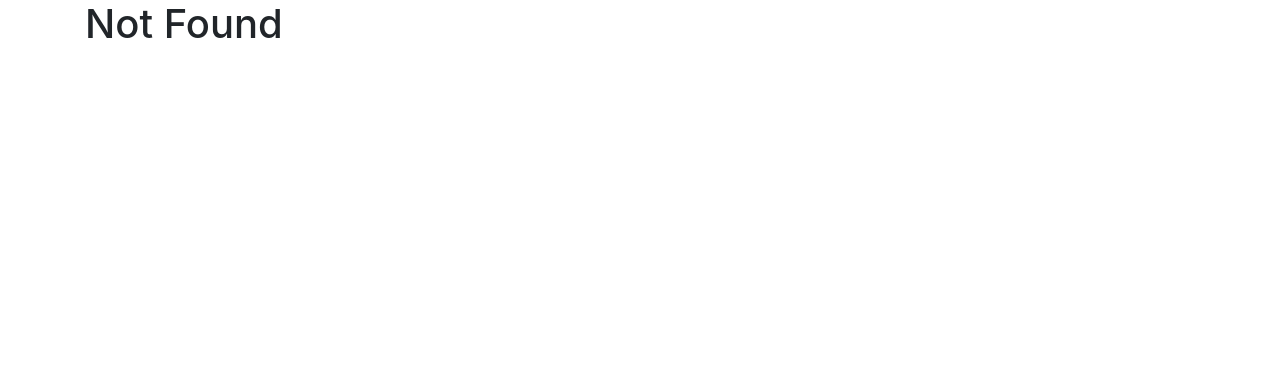
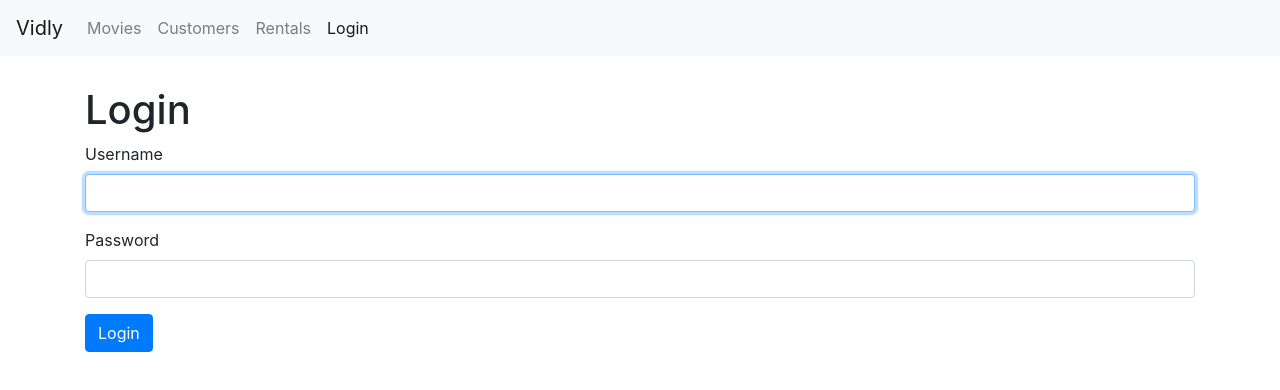
Before and after one commit to SherifNasrat/vidly, a React (Create React App) app: page /login in a window 1280 px wide. Before the commit this address led to /not-found. Shown: the top 390 px of the page. Built offline with nearby package versions, Linux system fonts and the light colour scheme.

Commit message:
Lesson 7 forms

```diff
--- a/package.json
+++ b/package.json
@@ -10,6 +10,7 @@
     "font-awesome": "^4.7.0",
     "jquery": "^3.6.0",
     "lodash": "^4.17.10",
+    "popper.js": "^1.16.1",
     "prop-types": "^15.6.2",
     "react": "^17.0.2",
     "react-dom": "^17.0.2",
--- a/src/App.js
+++ b/src/App.js
@@ -1,26 +1,32 @@
-import React, { Component } from 'react';
-import './App.css';
-import Movies from './components/movies';
-import { Tab } from "bootstrap";
-import {Route,Redirect,Switch} from 'react-router-dom';
-import Customers from './components/customers';
-import Rentals from './components/rentals';
-import NotFound from './components/notFound';
+import React, { Component } from "react";
+import { Route, Redirect, Switch } from "react-router-dom";
+import Movies from "./components/movies";
+import MovieForm from './components/movieForm';
+import Customers from "./components/customers";
+import Rentals from "./components/rentals";
+import NotFound from "./components/notFound";
+import NavBar from "./components/navBar";
+import LoginForm from "./components/loginForm";
+import "./App.css";
 
-class App extends Component
-{
-  render(){
+class App extends Component {
+  render() {
     return (
-      <main className='container'>
+      <>
+        <NavBar />
+        <main className="container">
           <Switch>
+            <Route path="/movies/:id" component={MovieForm}/>
+            <Route path="/login" component={LoginForm}/>
             <Route path="/movies" component={Movies}></Route>
             <Route path="/customers" component={Customers}></Route>
             <Route path="/rentals" component={Rentals}></Route>
             <Route path="/not-found" component={NotFound}></Route>
-        <Redirect from="/" exact to="/movies"/>
-        <Redirect to="/not-found"/>
+            <Redirect from="/" exact to="/movies" />
+            <Redirect to="/not-found" />
           </Switch>
         </main>
+      </>
     );
   }
 }
--- a/src/components/common/tableHeader.jsx
+++ b/src/components/common/tableHeader.jsx
@@ -1,5 +1,4 @@
 import React from "react";
-import { Tab } from "bootstrap";
 //columns: array
 //sortColumn: object
 //onSort: function
--- /dev/null
+++ b/src/components/loginForm.jsx
@@ -0,0 +1,39 @@
+import React from "react";
+
+class LoginForm extends React.Component {
+    state = {
+        account:{username:"",password:""}
+    };
+    handleSubmit = e => {
+        e.preventDefault();
+        //Call server
+        //save changes
+        console.log("Submitted");
+    };
+    handleChange = ({currentTarget:input}) => {
+        const account = {...this.state.account};
+        account[input.name]=input.value;
+        this.setState({account});
+    };
+    render() {
+        const {account}=this.state;
+    return (
+      <div>
+        <h1>Login</h1>
+        <form onSubmit={this.handleSubmit}>
+          <div className="form-group">
+            <label htmlFor="username">Username</label>
+            <input name="username" value={account.username} onChange={this.handleChange} autoFocus id="username" type="text" className="form-control" />
+          </div>
+          <div className="form-group">
+            <label htmlFor="password">Password</label>
+            <input name="password" value={account.password} onChange={this.handleChange} id="password" type="text" className="form-control" />
+          </div>
+          <button className="btn btn-primary">Login</button>
+        </form>
+      </div>
+    );
+  }
+}
+
+export default LoginForm;
--- a/src/components/movieForm.jsx
+++ b/src/components/movieForm.jsx
@@ -1,7 +1,10 @@
 import React from 'react';
 
-const MovieForm = () => {
-    return <h1>Movie Form</h1>;
+const MovieForm = ({match,history}) => {
+    return <div>
+        <h1>Movie Form {match.params.id}</h1>
+        <button className='btn btn-primary' onClick={()=>history.push("/movies")}>Save</button>
+    </div>;
 }
 
 export default MovieForm;
--- a/src/components/movies.jsx
+++ b/src/components/movies.jsx
@@ -1,5 +1,4 @@
 import React from "react";
-import { Tab } from "bootstrap";
 import { getMovies } from "../services/fakeMovieService";
 import { getGenres } from "../services/fakeGenreService";
 import Pagination from "./common/pagination";
--- a/src/components/moviesTable.jsx
+++ b/src/components/moviesTable.jsx
@@ -1,11 +1,11 @@
-import { Tab } from "bootstrap";
 import React from "react";
+import { Link } from "react-router-dom";
 import Like from "../components/common/like";
 import Table from "./common/table";
 
 class MoviesTable extends React.Component {
   columns = [
-    { path: "title", label: "Title" },
+    { path: "title", label: "Title",content:movie=> <Link to={`/movies/${movie._id}`}>{movie.title}</Link> },
     { path: "genre.name", label: "Genre" },
     { path: "numberInStock", label: "Stock" },
     { path: "dailyRentalRate", label: "Rate" },
--- a/src/components/navBar.jsx
+++ b/src/components/navBar.jsx
@@ -1,4 +1,6 @@
 import React from "react";
+import {NavLink, Link} from 'react-router-dom';
+
 const NavBar = () => {
   return (
     <nav className="navbar navbar-expand-lg navbar-light bg-light">
@@ -18,17 +20,17 @@
       </button>
       <div className="collapse navbar-collapse" id="navbarNavAltMarkup">
         <div className="navbar-nav">
-          <NavLink className="nav-item nav-link active" to="#">
-            Home <span className="sr-only">(current)</span>
+          <NavLink className="nav-item nav-link" to="/movies">
+            Movies <span className="sr-only">(current)</span>
           </NavLink>
-          <NavLink className="nav-item nav-link" to="#">
-            Features
+          <NavLink className="nav-item nav-link" to="/customers">
+            Customers
           </NavLink>
-          <NavLink className="nav-item nav-link" to="#">
-            Pricing
+          <NavLink className="nav-item nav-link" to="/rentals">
+            Rentals
           </NavLink>
-          <NavLink className="nav-item nav-link disabled" to="#">
-            Disabled
+          <NavLink className="nav-item nav-link" to="/login">
+            Login
           </NavLink>
         </div>
       </div>
```
Also changed, not shown: 1 other file (tests, documents, lock files or other folders). Lines whose indentation alone changed are shown as unchanged.
